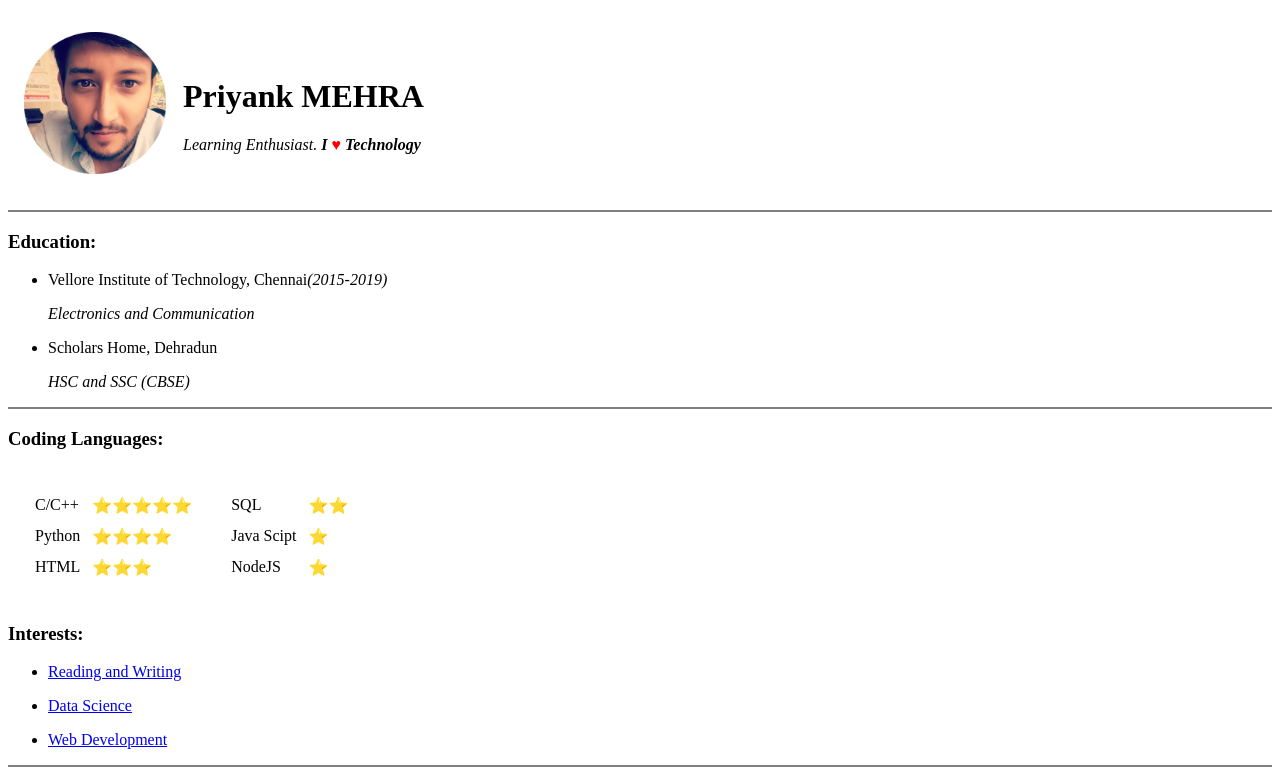
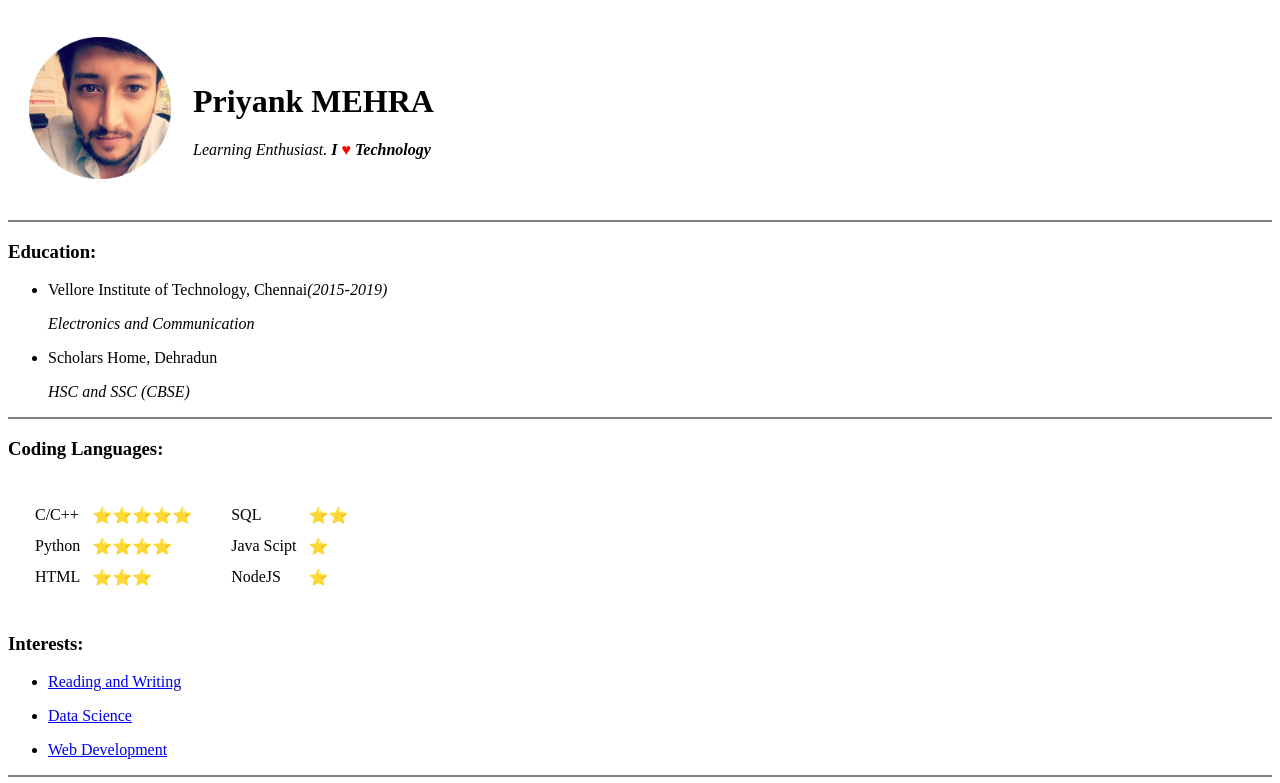
Before and after one commit to mehrapriyank/cv, a plain HTML site: page index.html in a window 1280 px wide. Shown: the top 783 px of the page. Drawn offline with Linux system fonts and the light colour scheme.

Commit message:
Update index.html

```diff
--- a/index.html
+++ b/index.html
@@ -8,7 +8,7 @@
 
 <body>
   <p>
-    <table cellspacing="15">
+    <table cellspacing="20">
       <tr>
         <td><img src="images/circle-cropped.png" alt="image" width="142" height="142">
         <td><h1> Priyank MEHRA</h1>
```
